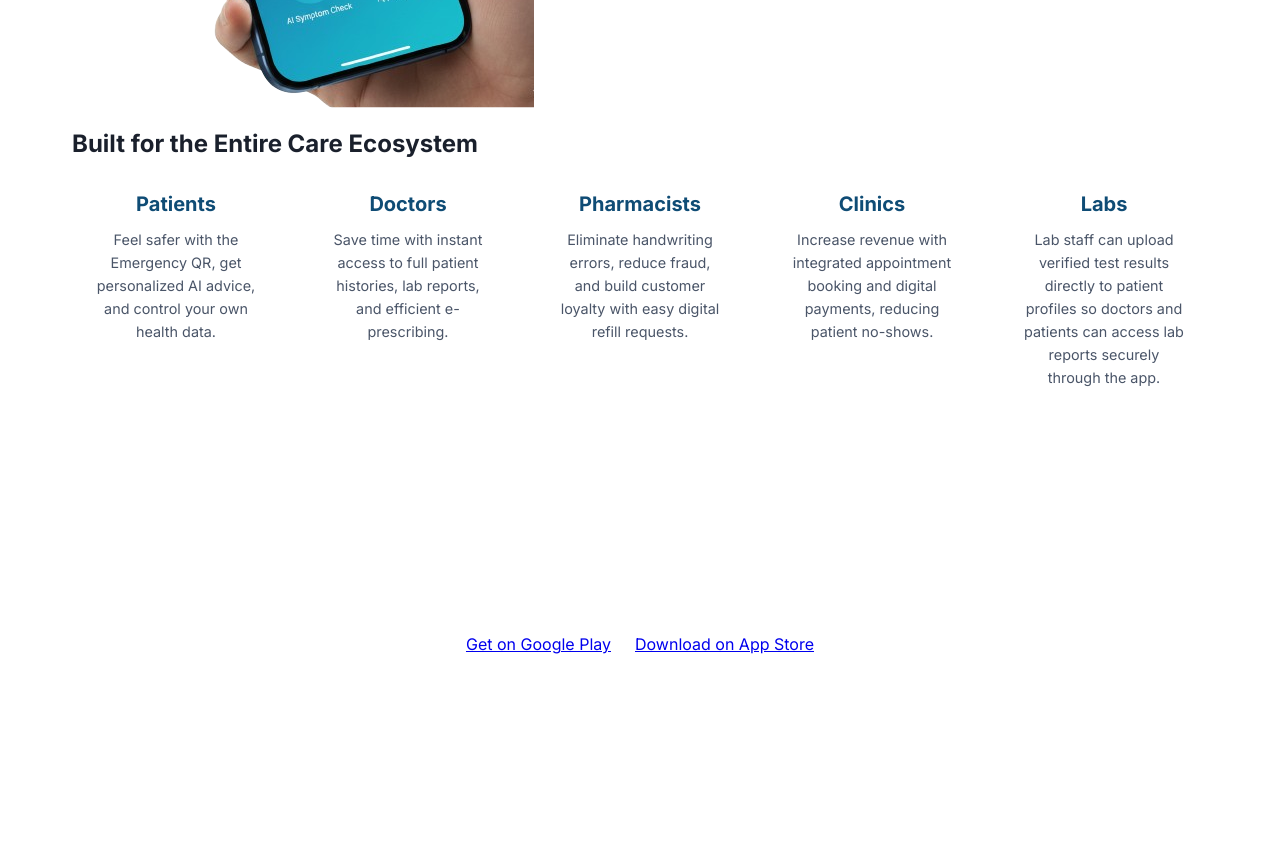
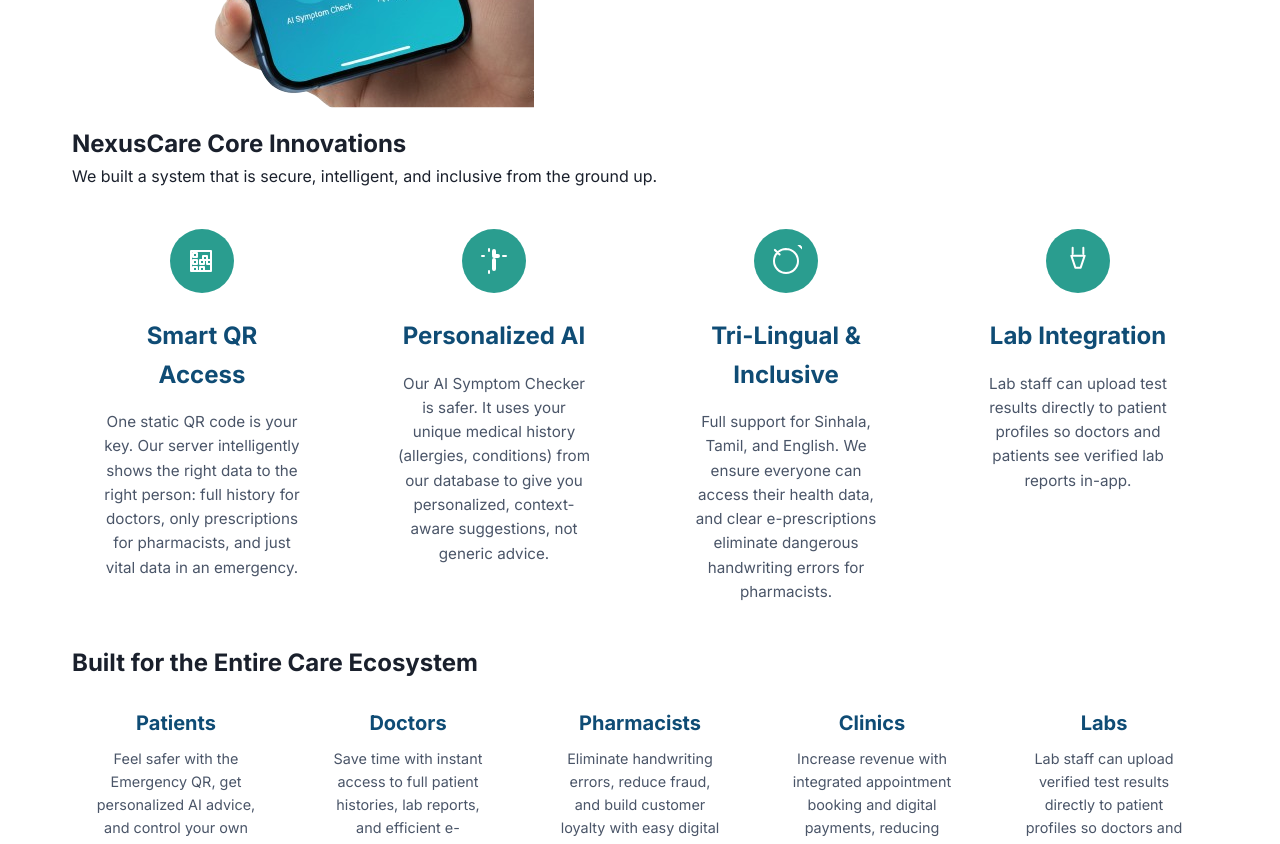
Before and after one commit to kavindusubhash28/NexusCare-landing-site, a plain HTML site: page index.html in a window 1280 px wide. Shown: the part 600-1444 px from the top of the page. Drawn offline with Linux system fonts and the light colour scheme.

Commit message:
innovation section added

```diff
--- a/index.html
+++ b/index.html
@@ -48,6 +48,46 @@
 
 
     <!--Innovation Section-->
+    <section id="innovation" class="section bg-light fade-in">
+        <div class="container">
+            <h2 class="section-title">NexusCare Core Innovations</h2>
+            <p class="section-subtitle">We built a system that is secure, intelligent, and inclusive from the ground up.</p>
+            <div class="innovations-grid">
+                <div class="innovation-card animated-card">
+                    <div class="innovation-icon-bg">
+                        <!-- Simple QR Code Icon -->
+                        <svg xmlns="http://www.w3.org/2000/svg" fill="none" viewBox="0 0 24 24" stroke-width="1.5" stroke="currentColor"><path stroke-linecap="round" stroke-linejoin="round" d="M3.75 4.5v15h15V4.5h-15zm9 3.75h3v3h-3v-3zM5.25 6h3v3h-3V6zm0 5.25h3v3h-3v-3zm5.25.015h3v3h-3v-3zm5.25 0h3v3h-3v-3zM5.25 16.5h3v3h-3v-3zm5.25 0h3v3h-3v-3z" /></svg>
+                    </div>
+                    <h3>Smart QR Access</h3>
+                    <p>One static QR code is your key. Our server intelligently shows the right data to the right person: full history for doctors, only prescriptions for pharmacists, and just vital data in an emergency.</p>
+                </div>
+                <div class="innovation-card animated-card">
+                    <div class="innovation-icon-bg">
+                        <!-- Simple AI/Brain Icon -->
+                        <svg xmlns="http://www.w3.org/2000/svg" fill="none" viewBox="0 0 24 24" stroke-width="1.5" stroke="currentColor"><path stroke-linecap="round" stroke-linejoin="round" d="M8.25 3v1.5M4.5 8.25H3m18 0h-1.5M8.25 21v-1.5M12 18.75a.75.75 0 00.75-.75V11.25a.75.75 0 00-1.5 0v6.75a.75.75 0 00.75.75zM12 3.75a.75.75 0 01.75.75v3a.75.75 0 01-1.5 0v-3a.75.75 0 01.75-.75zM15.75 8.25a.75.75 0 00-.75-.75h-3a.75.75 0 000 1.5h3a.75.75 0 00.75-.75zM21 8.25H18.75" /></svg>
+                    </div>
+                    <h3>Personalized AI</h3>
+                    <p>Our AI Symptom Checker is safer. It uses your unique medical history (allergies, conditions) from our database to give you personalized, context-aware suggestions, not generic advice.</p>
+                </div>
+                <div class="innovation-card animated-card">
+                    <div class="innovation-icon-bg">
+                        <!-- Simple Language/Translate Icon -->
+                        <svg xmlns="http://www.w3.org/2000/svg" fill="none" viewBox="0 0 24 24" stroke-width="1.5" stroke="currentColor"><path stroke-linecap="round" stroke-linejoin="round" d="M12 21a9.004 9.004 0 008.716-6.747M12 21a9.004 9.004 0 01-8.716-6.747M12 21c.24 0 .468-.02.69-.058M12 3a9.004 9.004 0 018.716 6.747M12 3a9.004 9.004 0 00-8.716 6.747M12 3c-.24 0-.468.02-.69.058m13.376 0l-3.481-3.481M3.69 3.69l3.481 3.481M21 12a9 9 0 11-18 0 9 9 0 0118 0z" /></svg>
+                    </div>
+                    <h3>Tri-Lingual & Inclusive</h3>
+                    <p>Full support for Sinhala, Tamil, and English. We ensure everyone can access their health data, and clear e-prescriptions eliminate dangerous handwriting errors for pharmacists.</p>
+                </div>
+                <div class="innovation-card animated-card">
+                    <div class="innovation-icon-bg">
+                        <!-- Simple Lab/Flask Icon -->
+                        <svg xmlns="http://www.w3.org/2000/svg" viewBox="0 0 24 24" stroke-width="1.5" stroke="currentColor" fill="none"><path stroke-linecap="round" stroke-linejoin="round" d="M8 2v4.5M16 2v4.5M7 8h10l-3 9H10L7 8z"/></svg>
+                    </div>
+                    <h3>Lab Integration</h3>
+                    <p>Lab staff can upload test results directly to patient profiles so doctors and patients see verified lab reports in-app.</p>
+                </div>
+            </div>
+        </div>
+    </section>
 
 
 
--- a/style.css
+++ b/style.css
@@ -89,6 +89,46 @@ body {
 
 
 /* innovation section */
+.innovations-grid {
+    display: grid;
+    grid-template-columns: repeat(auto-fit, minmax(220px, 1fr));
+    gap: 2rem;
+}
+.innovation-card {
+    background-color: var(--bg-white);
+    padding: 2.5rem 2rem;
+    border-radius: 1rem;
+    text-align: center;
+}
+.innovation-card h3 {
+    font-size: 1.5rem;
+    font-weight: 700;
+    color: var(--primary-blue);
+    margin-bottom: 1rem;
+}
+.innovation-card p {
+    color: var(--text-light);
+    font-size: 0.95rem;
+}
+.innovation-icon-bg {
+    width: 4rem;
+    height: 4rem;
+    border-radius: 50%;
+    background-color: var(--primary-teal);
+    display: flex;
+    justify-content: center;
+    align-items: center;
+    margin: 0 auto 1.5rem auto;
+}
+.innovation-icon-bg svg {
+    width: 2rem;
+    height: 2rem;
+    color: white;
+}
+
+
+
+
 
 
 
```
